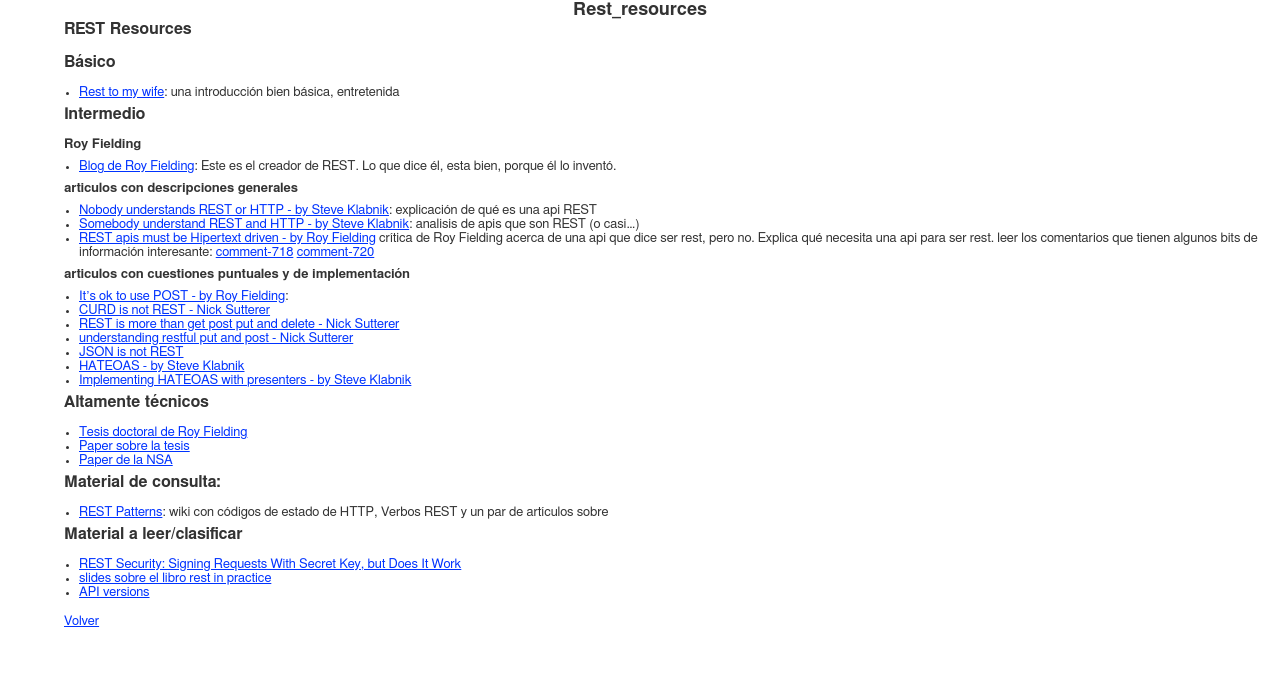
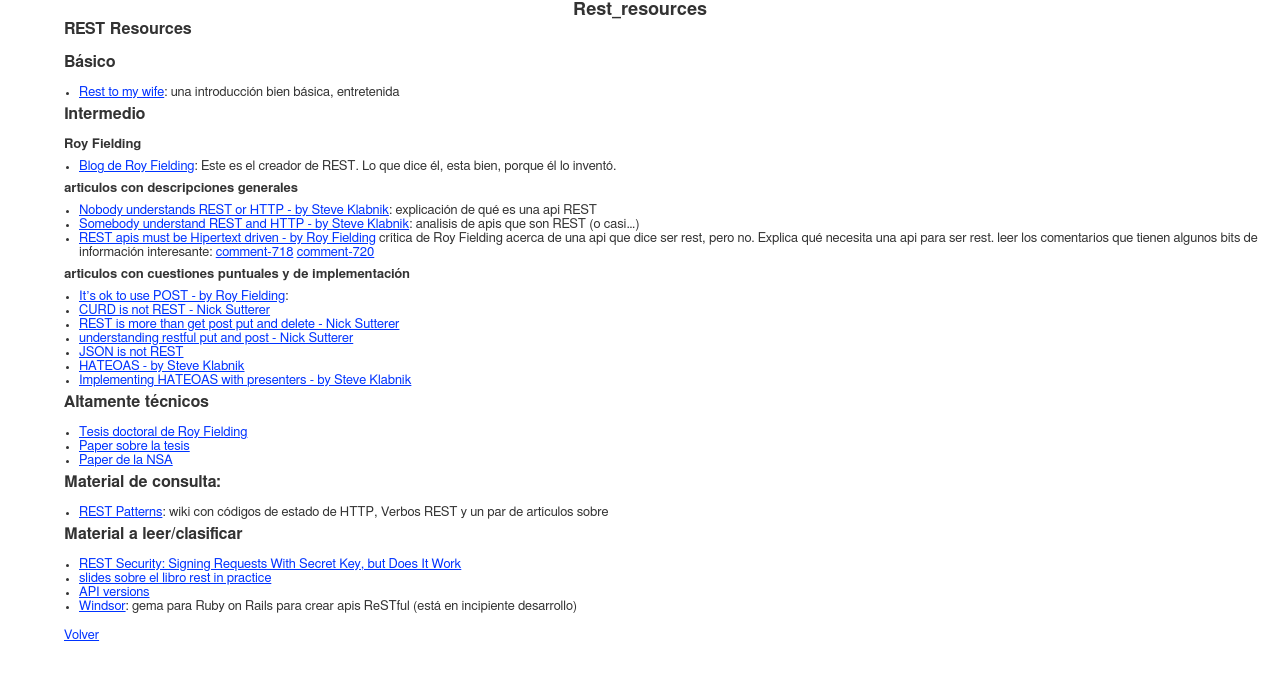
Before and after one commit to Desarrollo-CeSPI/desarrollo-cespi.github.io, a Jekyll site: the page built from _posts/2012-12-03-rest_resources.md, in a window 1280 px wide. Shown: the top 680 px of the page. Built offline with Jekyll 4.4.1, drawn with Linux system fonts in a browser that asks for light colours; nearby versions of some CDN libraries; Markdown is read by kramdown in place of the engine named in the settings.

Commit message:
added a link to windsor in rest resources

```diff
--- a/_posts/2012-12-03-rest_resources.md
+++ b/_posts/2012-12-03-rest_resources.md
@@ -61,3 +61,4 @@
 * [REST Security: Signing Requests With Secret Key, but Does It Work](http://www.naildrivin5.com/blog/2008/04/21/rest-security-signing-requests-with-secret-key-but-does-it-work.html)
 * [slides sobre el libro rest in practice](http://www.slideshare.net/guilhermecaelum/rest-in-practice)
 * [API versions](http://www.informit.com/articles/article.aspx?p=1566460)
+* [Windsor](https://github.com/samdec/windsor): gema para Ruby on Rails para crear apis ReSTful (está en incipiente desarrollo)
```
